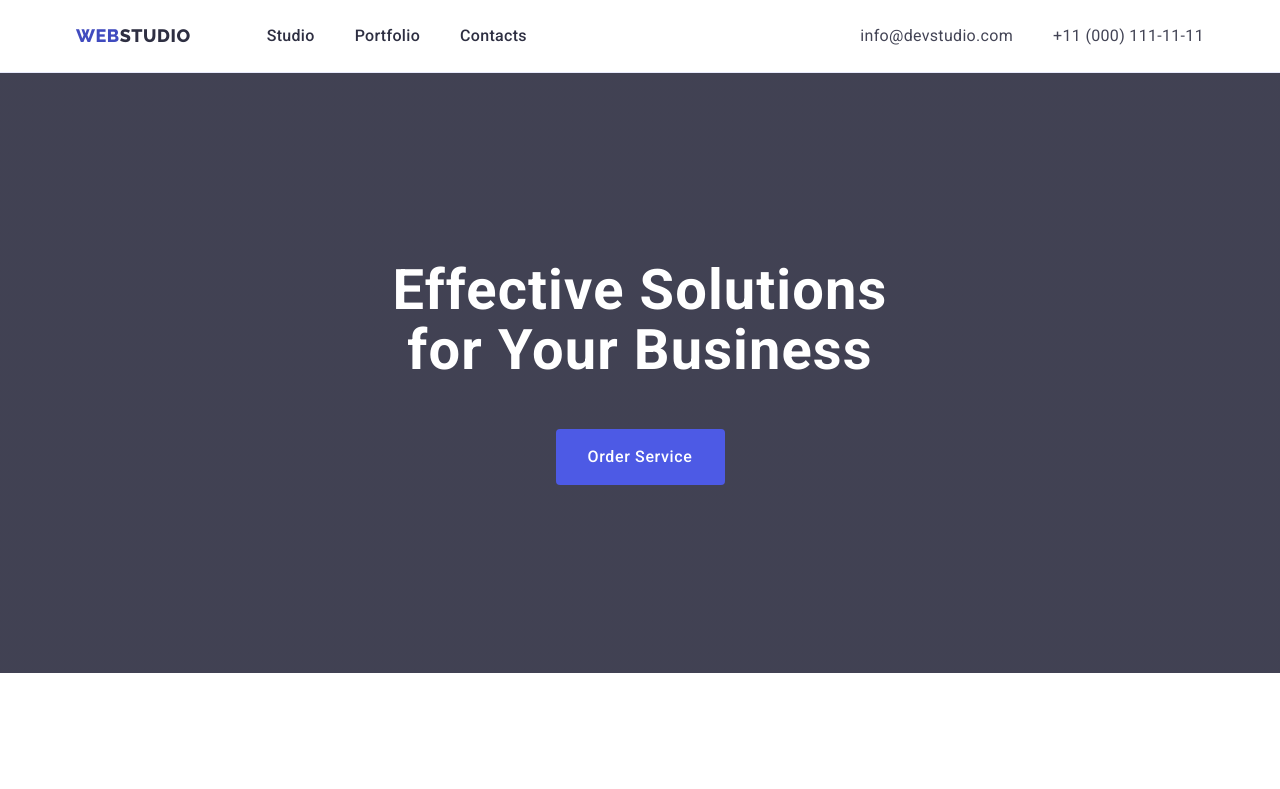
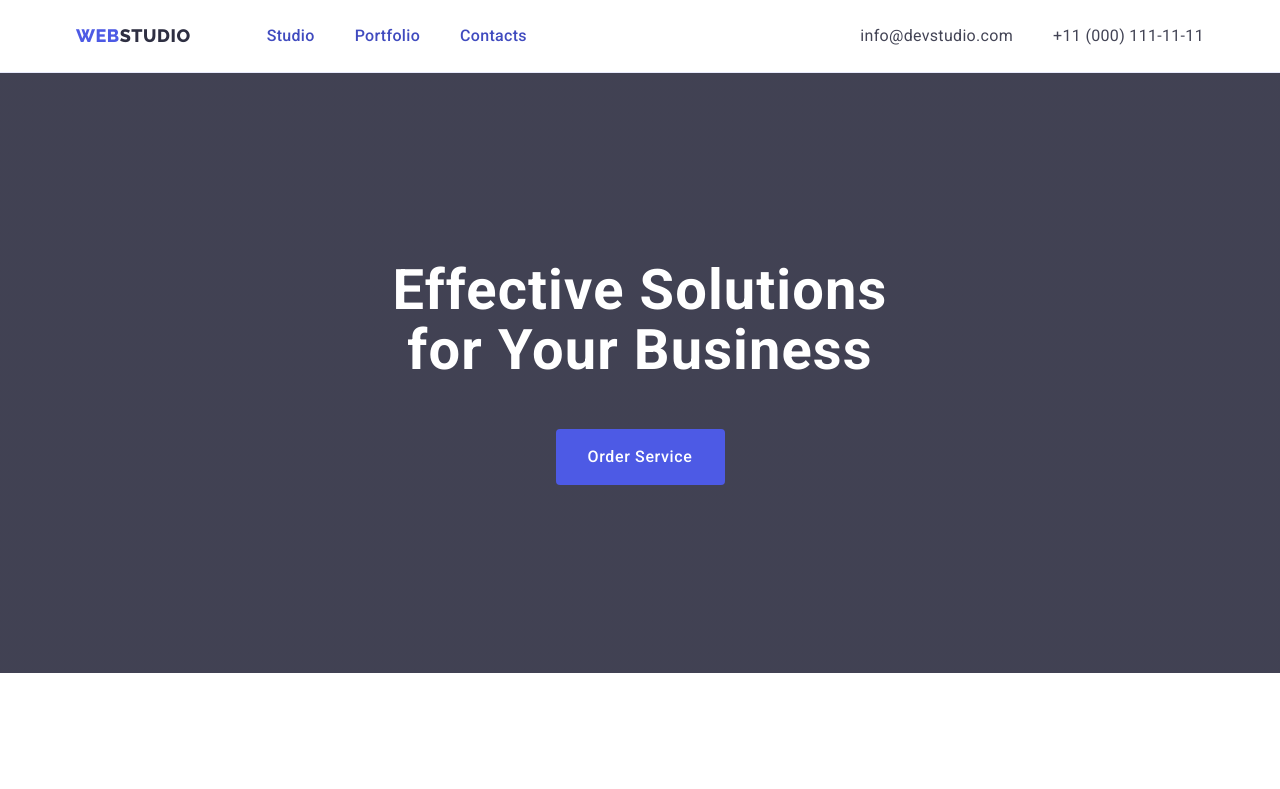
Before and after one commit to tatyanaskoryk/goit-markup-hwork-04, a plain HTML site: page index.html in a window 1280 px wide. Shown: the top 789 px of the page. Drawn offline with nearby package versions, Linux system fonts and the light colour scheme.

Commit message:
add header second

```diff
--- a/css/styles.css
+++ b/css/styles.css
@@ -83,9 +83,7 @@ list-style: none;
     letter-spacing: 0.03em;
     text-transform: uppercase;
     margin-right:76px;
-    position: relative;
-    color: var(--color-ocean);
-    transition: color 250ms cubic-bezier(0.4, 0, 0.2, 1); }
+    }
 
 .header-logo-studio{color:var(--color-grey);
 }
@@ -95,7 +93,10 @@ list-style: none;
     line-height: 1.5;
     letter-spacing: 0.02em;
     padding: 24px 0;
-    display:block;}
+    display:block;
+     position: relative;
+    color: var(--color-ocean);
+    transition: color 250ms cubic-bezier(0.4, 0, 0.2, 1);}
 
 
     address{
```
